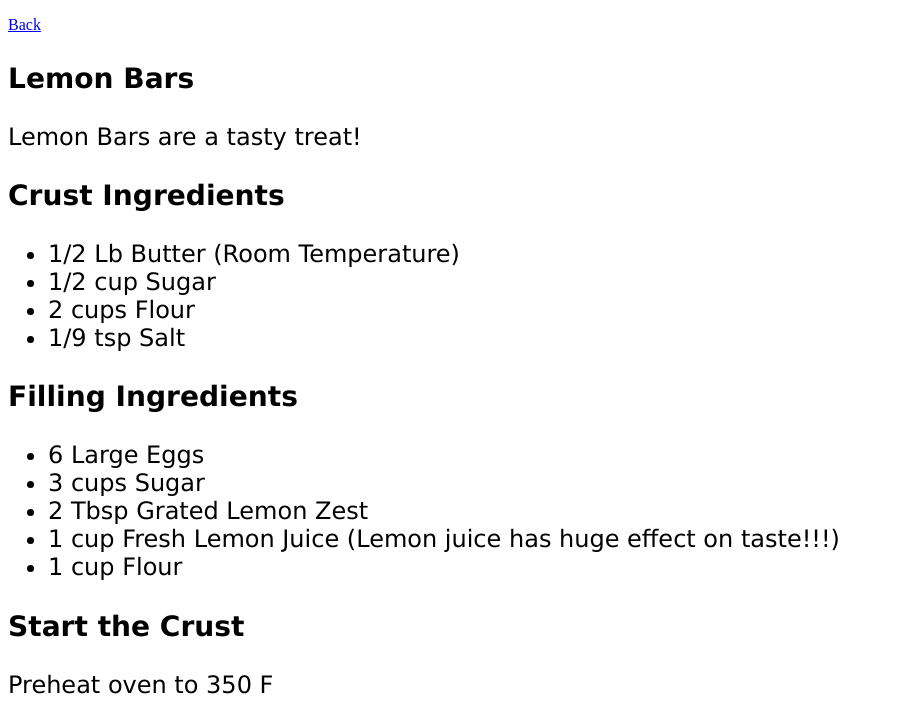
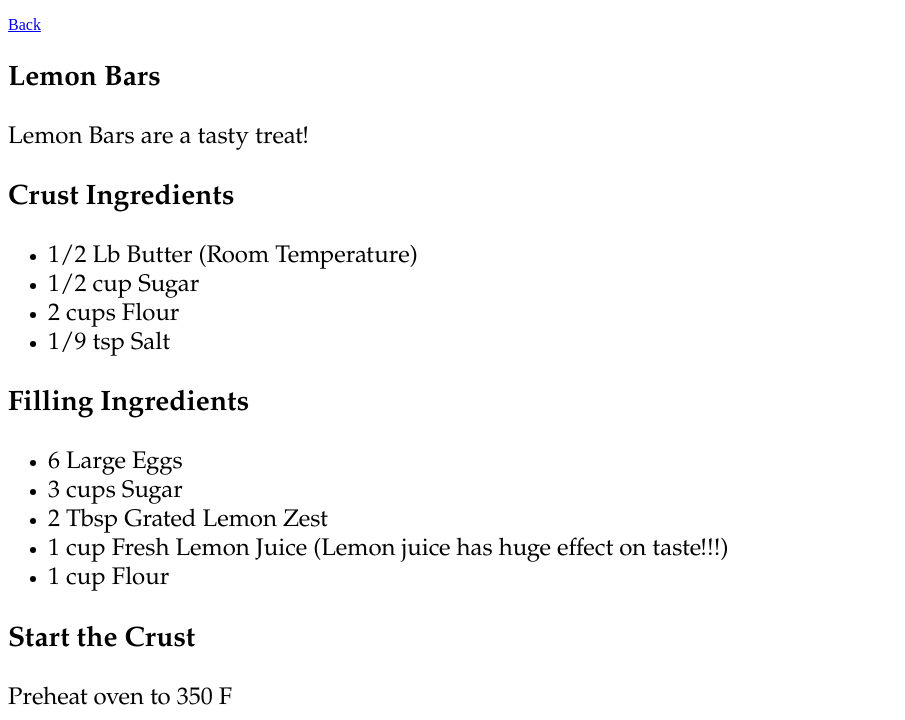
Before and after one commit to claygibs0n/website-recipes, a plain HTML site: page recipes/lemon-bars.html in a window 1280 px wide. Shown: the top 720 px of the page, without its empty margins (0-905 px from the left). Drawn offline with Linux system fonts and the light colour scheme.

Commit message:
Changed font family in style.css

```diff
--- a/style.css
+++ b/style.css
@@ -2,6 +2,6 @@
 
 .page-container {
     color:#000000;
-    font-family: Verdana, "DejaVu Sans", sans-serif;
+    font-family: Garamond, "DejaVu Sans", sans-serif;
     font-size: 24px;
 }
```
